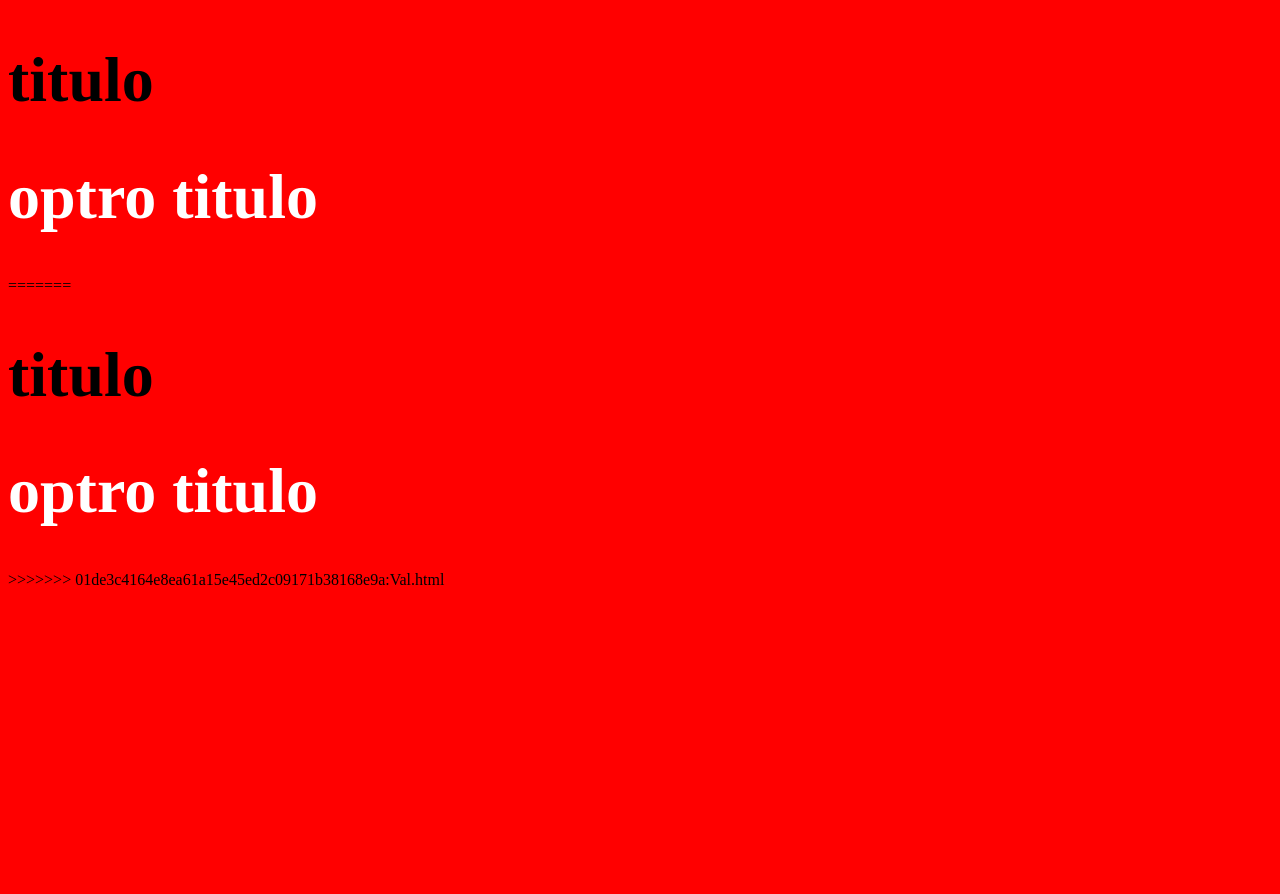
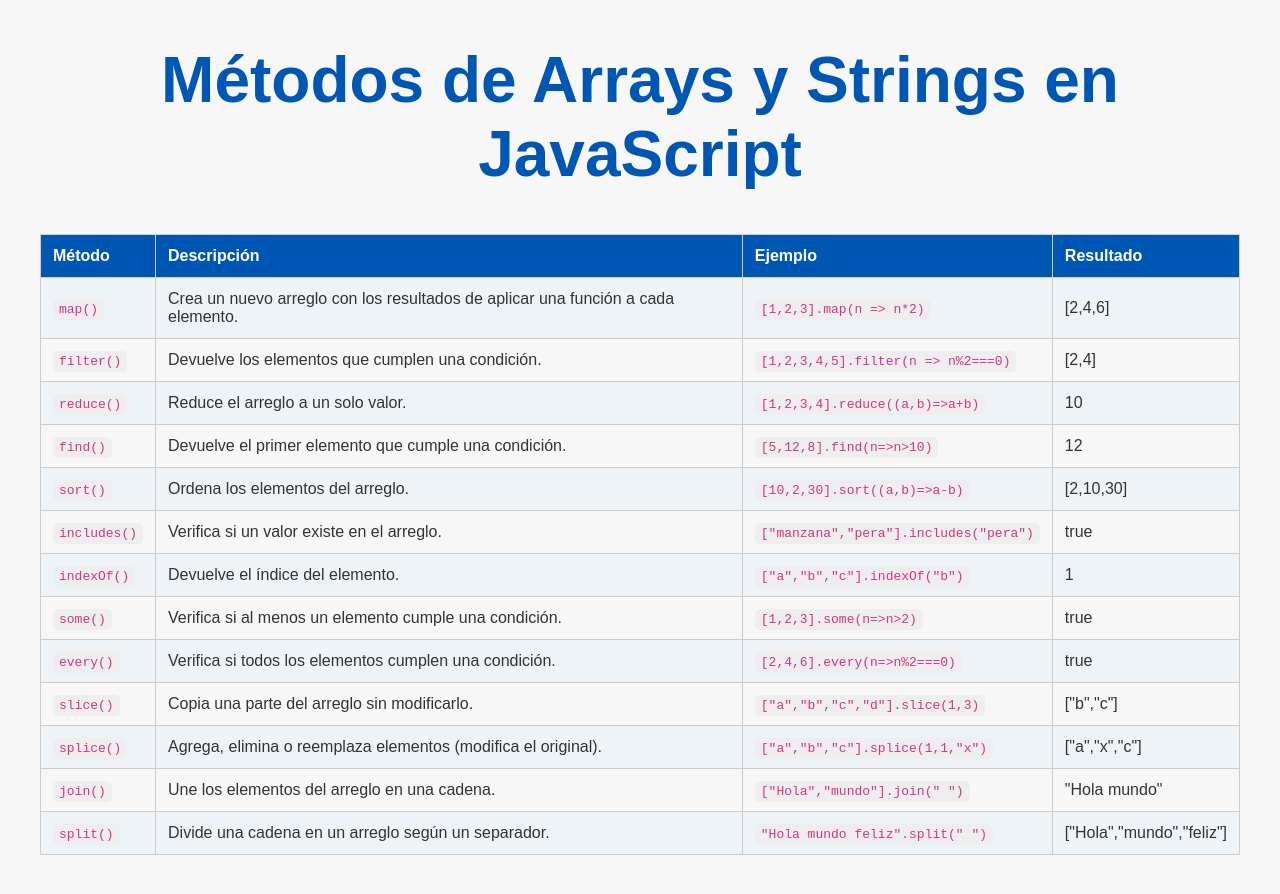
Before and after one commit to yoramruiz-sys/HolaWeb, a plain HTML site: page index.html in a window 1280 px wide. Before the commit the page ends 800 px from the top, so only its background shows below. Drawn offline with Linux system fonts and the light colour scheme.

Commit message:
Update index.html with Spanish content and styles
Added styles and updated content for array and string methods.
Subi la tarea tarde porque no sabia que se tenia que subir a la web

```diff
--- a/index.html
+++ b/index.html
@@ -1,32 +1,133 @@
 <!DOCTYPE html>
-<html lang="en">
+<html lang="es">
 <head>
     <meta charset="UTF-8">
     <meta name="viewport" content="width=device-width, initial-scale=1.0">
     <link rel="stylesheet" href="estilosss.css">
-    <title>Document</title>
+    <title>Métodos de Arrays y Strings en JavaScript</title>
+    <style>
+        body {
+            font-family: Arial, sans-serif;
+            background-color: #f7f7f7;
+            color: #333;
+            margin: 40px;
+        }
+        h1 {
+            text-align: center;
+            color: #0056b3;
+        }
+        table {
+            width: 100%;
+            border-collapse: collapse;
+            margin-top: 30px;
+        }
+        th, td {
+            border: 1px solid #ccc;
+            padding: 12px;
+            text-align: left;
+        }
+        th {
+            background-color: #0056b3;
+            color: white;
+        }
+        tr:nth-child(even) {
+            background-color: #eef3f7;
+        }
+        code {
+            background-color: #eee;
+            padding: 3px 6px;
+            border-radius: 5px;
+            color: #d63384;
+        }
+    </style>
 </head>
 <body>
-    <h1> titulo</h1>
-    <h1 class="cambio"> optro titulo</h1>
+    <h1>Métodos de Arrays y Strings en JavaScript</h1>
+    <table>
+        <tr>
+            <th>Método</th>
+            <th>Descripción</th>
+            <th>Ejemplo</th>
+            <th>Resultado</th>
+        </tr>
+        <tr>
+            <td><code>map()</code></td>
+            <td>Crea un nuevo arreglo con los resultados de aplicar una función a cada elemento.</td>
+            <td><code>[1,2,3].map(n => n*2)</code></td>
+            <td>[2,4,6]</td>
+        </tr>
+        <tr>
+            <td><code>filter()</code></td>
+            <td>Devuelve los elementos que cumplen una condición.</td>
+            <td><code>[1,2,3,4,5].filter(n => n%2===0)</code></td>
+            <td>[2,4]</td>
+        </tr>
+        <tr>
+            <td><code>reduce()</code></td>
+            <td>Reduce el arreglo a un solo valor.</td>
+            <td><code>[1,2,3,4].reduce((a,b)=>a+b)</code></td>
+            <td>10</td>
+        </tr>
+        <tr>
+            <td><code>find()</code></td>
+            <td>Devuelve el primer elemento que cumple una condición.</td>
+            <td><code>[5,12,8].find(n=>n>10)</code></td>
+            <td>12</td>
+        </tr>
+        <tr>
+            <td><code>sort()</code></td>
+            <td>Ordena los elementos del arreglo.</td>
+            <td><code>[10,2,30].sort((a,b)=>a-b)</code></td>
+            <td>[2,10,30]</td>
+        </tr>
+        <tr>
+            <td><code>includes()</code></td>
+            <td>Verifica si un valor existe en el arreglo.</td>
+            <td><code>["manzana","pera"].includes("pera")</code></td>
+            <td>true</td>
+        </tr>
+        <tr>
+            <td><code>indexOf()</code></td>
+            <td>Devuelve el índice del elemento.</td>
+            <td><code>["a","b","c"].indexOf("b")</code></td>
+            <td>1</td>
+        </tr>
+        <tr>
+            <td><code>some()</code></td>
+            <td>Verifica si al menos un elemento cumple una condición.</td>
+            <td><code>[1,2,3].some(n=>n>2)</code></td>
+            <td>true</td>
+        </tr>
+        <tr>
+            <td><code>every()</code></td>
+            <td>Verifica si todos los elementos cumplen una condición.</td>
+            <td><code>[2,4,6].every(n=>n%2===0)</code></td>
+            <td>true</td>
+        </tr>
+        <tr>
+            <td><code>slice()</code></td>
+            <td>Copia una parte del arreglo sin modificarlo.</td>
+            <td><code>["a","b","c","d"].slice(1,3)</code></td>
+            <td>["b","c"]</td>
+        </tr>
+        <tr>
+            <td><code>splice()</code></td>
+            <td>Agrega, elimina o reemplaza elementos (modifica el original).</td>
+            <td><code>["a","b","c"].splice(1,1,"x")</code></td>
+            <td>["a","x","c"]</td>
+        </tr>
+        <tr>
+            <td><code>join()</code></td>
+            <td>Une los elementos del arreglo en una cadena.</td>
+            <td><code>["Hola","mundo"].join(" ")</code></td>
+            <td>"Hola mundo"</td>
+        </tr>
+        <tr>
+            <td><code>split()</code></td>
+            <td>Divide una cadena en un arreglo según un separador.</td>
+            <td><code>"Hola mundo feliz".split(" ")</code></td>
+            <td>["Hola","mundo","feliz"]</td>
+        </tr>
+    </table>
 </body>
-
 </html>
-=======
-<!DOCTYPE html>
-<html lang="en">
-<head>
-    <meta charset="UTF-8">
-    <meta name="viewport" content="width=device-width, initial-scale=1.0">
-    <link rel="stylesheet" href="estilosss.css">
-    <title>Document</title>
-</head>
-<body>
-    <h1> titulo</h1>
-    <h1 class="cambio"> optro titulo</h1>
-</body>
-
-</html>
-
-
->>>>>>> 01de3c4164e8ea61a15e45ed2c09171b38168e9a:Val.html
```
